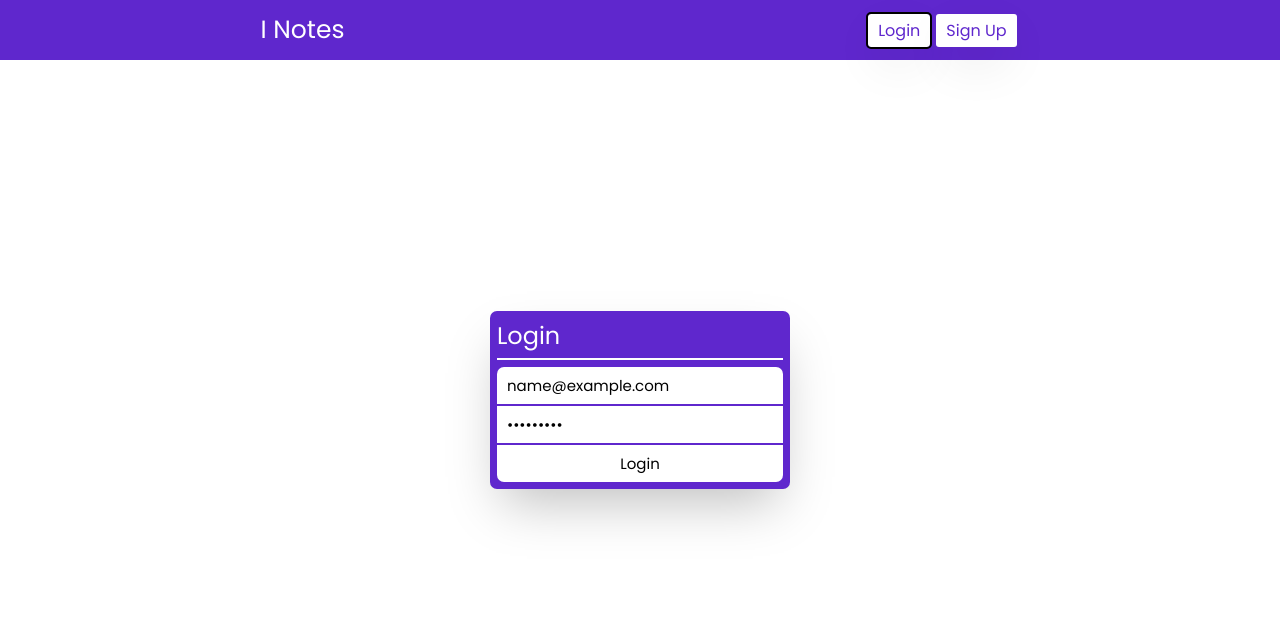
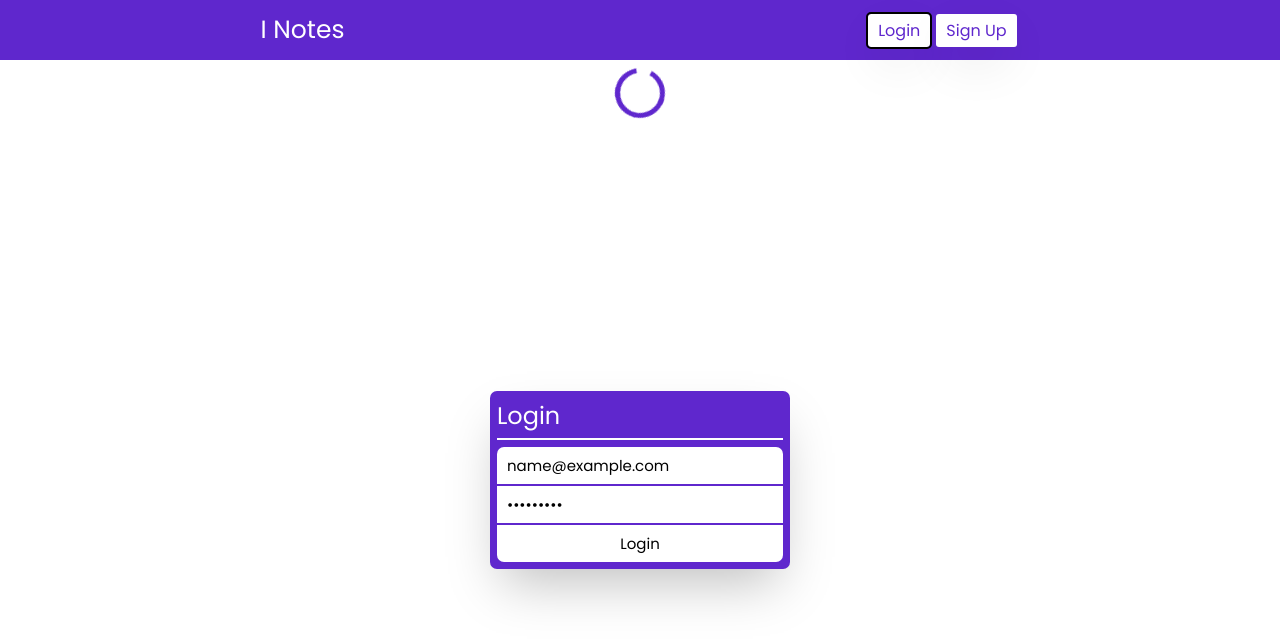
Before and after one commit to rjangirofficial/inotes-mern-app, a React (Create React App) app in the folder client/: page /login in a window 1280 px wide. Both pictures are taken after typing "name@example.com", "Sample123" into the empty fields and a click on the input "Login". Shown: the top 642 px of the page. Built offline with nearby package versions, Linux system fonts and the light colour scheme; no server answers.

Commit message:
make it better

```diff
--- a/client/src/components/Dashboard.jsx
+++ b/client/src/components/Dashboard.jsx
@@ -3,7 +3,8 @@ import { useNavigate } from 'react-router-dom';
 import { verify, API_KEY } from '../services/service';
 import Navbar from '../components/Navbar';
 import todayDate from 'date-and-time';
-import { toast } from 'react-toastify'
+import { toast } from 'react-toastify';
+import Loader from '../services/loader';
 
 const Dashboard = () => {
 
@@ -15,6 +16,7 @@ const Dashboard = () => {
     const [apiData, setApiData] = useState([])
     const [title, setTitle] = useState("")
     const [description, setDescription] = useState("")
+    const [loader, setLoader] = useState(false)
 
     const verifyUser = async () => {
         try {
@@ -33,6 +35,7 @@ const Dashboard = () => {
     const fetchApiData = async () => {
         try {
             const token = localStorage.getItem('token')
+            setLoader(true)
             const resp = await fetch(`${API_KEY()}/addnotes`, {
                 method: "GET",
                 headers: {
@@ -40,6 +43,7 @@ const Dashboard = () => {
                     "token": token
                 }
             })
+            setLoader(false)
             const data = await resp.json()
             setApiData(data)
         } catch (error) {
@@ -52,15 +56,16 @@ const Dashboard = () => {
         try {
             const date = todayDate.format(now, 'hh:mm A MMM DD YYYY');
             const token = localStorage.getItem('token')
+            setLoader(true)
             const resp = await fetch(`${API_KEY()}/addnotes`, {
                 method: "POST",
                 headers: {
                     "Content-Type": "application/json",
                     "token": token
                 },
-
                 body: JSON.stringify({ title, description, date })
             })
+            setLoader(false)
             const data = await resp.json()
             if (data['status'] === 201) {
                 notifySuccess("Successfully Note Added")
@@ -76,12 +81,14 @@ const Dashboard = () => {
     const deleteNote = async (id) => {
         try {
             const token = localStorage.getItem('token')
+            setLoader(true)
             const resp = await fetch(`${API_KEY()}/deletenote/${id}`, {
                 method: "DELETE",
                 headers: {
                     "token": token
                 }
             })
+            setLoader(false)
             const data = await resp.json()
             if (data['status'] === 200) {
                 fetchApiData()
@@ -101,6 +108,9 @@ const Dashboard = () => {
     return (
         <>
             <Navbar />
+
+            {loader && <Loader />}
+
             <div className="form_container dashboard_form_container">
                 <form onSubmit={formHandler} >
                     <h2>Add Notes</h2>
--- a/client/src/components/Login.jsx
+++ b/client/src/components/Login.jsx
@@ -3,6 +3,7 @@ import { useNavigate } from 'react-router-dom';
 import { verify ,API_KEY} from '../services/service';
 import Navbar from '../components/Navbar';
 import { toast } from 'react-toastify';
+import Loader from '../services/loader';
 
 const Login = () => {
 
@@ -12,9 +13,11 @@ const Login = () => {
     const Navigate = useNavigate()
     const [email, setEmail] = useState()
     const [password, setPassword] = useState()
+    const [loader, setLoader] = useState(false)
 
     const formHandler = async (e) => {
         e.preventDefault()
+        setLoader(true)
         const resp = await fetch(`${API_KEY()}/login`, {
             method: "POST",
             headers: {
@@ -22,6 +25,7 @@ const Login = () => {
             },
             body: JSON.stringify({ email, password })
         })
+        setLoader(false)
         const data = await resp.json()
         if (data['status'] === 200) {
             Navigate('/')
@@ -49,6 +53,7 @@ const Login = () => {
     return (
         <>
             <Navbar />
+            {loader && <Loader />}
             <div className="form_container login_container">
                 <form onSubmit={formHandler}>
                     <h2>Login</h2>
--- a/client/src/components/Signup.jsx
+++ b/client/src/components/Signup.jsx
@@ -3,6 +3,7 @@ import { useNavigate } from 'react-router-dom';
 import { verify, API_KEY } from '../services/service';
 import Navbar from '../components/Navbar';
 import { toast } from 'react-toastify';
+import Loader from '../services/loader';
 
 const Signup = () => {
 
@@ -13,9 +14,11 @@ const Signup = () => {
     const [name, setName] = useState()
     const [email, setEmail] = useState()
     const [password, setPassword] = useState()
+    const [loader, setLoader] = useState(false)
 
     const formHandler = async (e) => {
         e.preventDefault()
+        setLoader(true)
         const resp = await fetch(`${API_KEY()}/signup`, {
             method: "POST",
             headers: {
@@ -23,6 +26,7 @@ const Signup = () => {
             },
             body: JSON.stringify({ name, email, password })
         })
+        setLoader(false)
         const data = await resp.json()
         if (data['status'] === 201) {
             notifySuccess(data['msg'])
@@ -47,6 +51,7 @@ const Signup = () => {
     return (
         <>
             <Navbar />
+            {loader && <Loader />}
             <div className="form_container signup_container">
                 <form onSubmit={formHandler}>
                     <h2>Sign Up</h2>
--- a/client/src/index.css
+++ b/client/src/index.css
@@ -169,3 +169,47 @@ button {
     margin: 10px;
   }
 }
+
+.lds-ring {
+  display: flex;
+  justify-content: center;
+  position: relative;
+  width: 100%;
+  height: 80px;
+}
+
+.lds-ring div {
+  box-sizing: border-box;
+  display: block;
+  position: absolute;
+  width: 50px;
+  height: 50px;
+  margin: 8px;
+  border: 5px solid #5f27cd;
+  border-radius: 50%;
+  animation: lds-ring 1.2s cubic-bezier(0.5, 0, 0.5, 1) infinite;
+  border-color: #5f27cd transparent transparent transparent;
+
+}
+
+.lds-ring div:nth-child(1) {
+  animation-delay: -0.45s;
+}
+
+.lds-ring div:nth-child(2) {
+  animation-delay: -0.3s;
+}
+
+.lds-ring div:nth-child(3) {
+  animation-delay: -0.15s;
+}
+
+@keyframes lds-ring {
+  0% {
+    transform: rotate(0deg);
+  }
+
+  100% {
+    transform: rotate(360deg);
+  }
+}
--- /dev/null
+++ b/client/src/services/loader.jsx
@@ -0,0 +1,9 @@
+import React from 'react';
+
+const Loader = () => {
+    return (
+        <div class="lds-ring"><div></div><div></div><div></div><div></div></div>
+    );
+}
+
+export default Loader;
```
